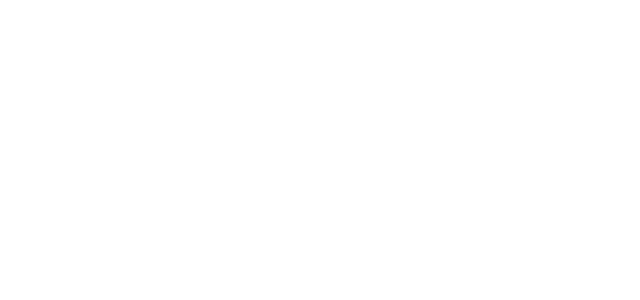
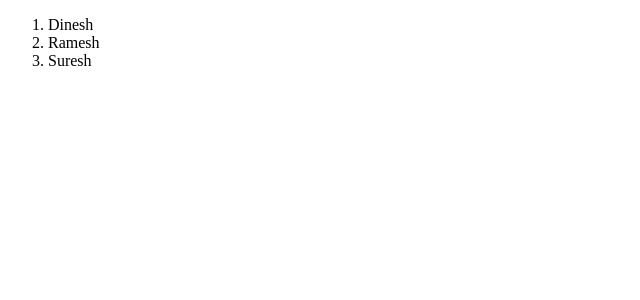
Before and after one commit to acciojob/relative-list-react-RgnDunes, a React app: page / in a window 1280 px wide. Shown: the top 300 px of the page, without its empty margins (0-640 px from the left). Built offline with nearby package versions, Linux system fonts and the light colour scheme.

Commit message:
Add soln

```diff
--- a/acciotest.json
+++ b/acciotest.json
@@ -1,4 +1,4 @@
 {
-    "testRepo": "relative-list-solution",
-    "pathToFile": "cypress/integration/tests/test.spec.js"
+  "testRepo": "relative-list-solution",
+  "pathToFile": "cypress/integration/tests/test.spec.js"
 }
--- a/src/components/App.js
+++ b/src/components/App.js
@@ -1,11 +1,17 @@
-import React from 'react'
+import React from "react";
+
+const INITIAL_STATE = ["Dinesh", "Ramesh", "Suresh"];
 
 const App = () => {
   return (
     <div id="main">
-               {/* Do not remove the main div */}
+      <ol>
+        {INITIAL_STATE.map((relative) => {
+          return <li key={relative}>{relative}</li>;
+        })}
+      </ol>
     </div>
-  )
-}
+  );
+};
 
-export default App
+export default App;
```
Also changed, not shown: 1 other file (tests, documents, lock files or other folders).
